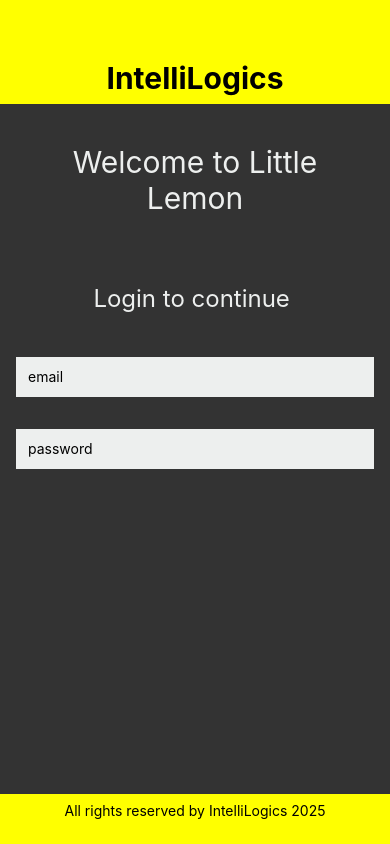
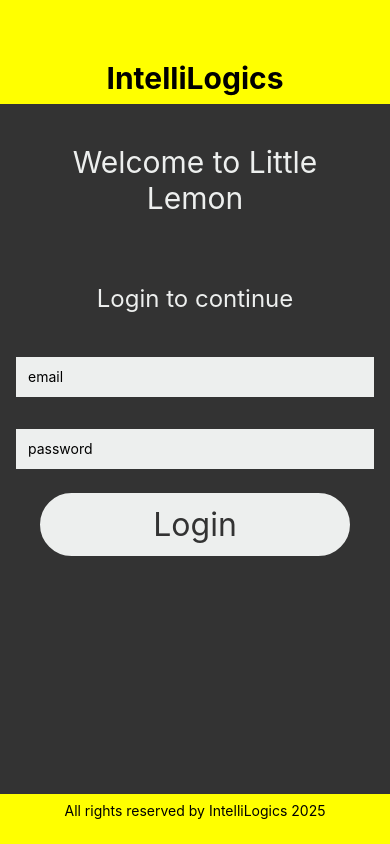
Before and after one commit to abidroid/ReactNativeApp1, a React Native app: screen / in a window 390 px wide. Built offline with nearby package versions, Linux system fonts and the light colour scheme.

Commit message:
Pressable

```diff
--- a/pages/LoginPage.js
+++ b/pages/LoginPage.js
@@ -1,34 +1,51 @@
 
 import React from 'react';
-import { ScrollView, Text, StyleSheet, TextInput } from 'react-native';
+import { ScrollView, Text, StyleSheet, TextInput, Pressable, Alert } from 'react-native';
 
 const LoginPage = () => {
 
     const [email, onChangeEmail] = React.useState('');
     const [password, onChangePassword] = React.useState('');
 
+    const [loggedIn, setLoggIn] = React.useState(false);
     return (
         <ScrollView style={styles.container}
-        keyboardDismissMode='on-drag'
+            keyboardDismissMode='on-drag'
         >
             <Text style={styles.headerText}>Welcome to Little Lemon</Text>
-            <Text style={styles.regularText}>Login to continue </Text>
 
-            <TextInput
+
+            <Text style={styles.regularText}>
+
+                {loggedIn ? 'You are logged in' : 'Login to continue'}
+            </Text>
+
+            {!loggedIn && <TextInput
                 style={styles.input}
                 placeholder='email'
                 onChangeText={onChangeEmail}
                 keyboardType='email-address'
                 value={email}
-            />
+            />}
 
-            <TextInput
+
+            {!loggedIn && <TextInput
                 style={styles.input}
                 placeholder='password'
                 onChangeText={onChangePassword}
                 secureTextEntry={true}
                 value={password}
-            />
+            />}
+
+            <Pressable style={styles.button}
+                onPress={() => {
+                    setLoggIn(!loggedIn);
+                }}
+            >
+                <Text style={styles.buttonText}>
+                    {loggedIn ? 'Logout' : 'Login'}
+                </Text>
+            </Pressable>
         </ScrollView>
     );
 }
@@ -55,6 +72,22 @@ const styles = StyleSheet.create({
         height: 40,
         padding: 12,
         margin: 16,
-    }
+    },
+
+    button: {
+        fontSize: 22,
+        padding: 10,
+        marginVertical: 8,
+        margin: 40,
+        backgroundColor: '#EDEFEE',
+        borderColor: '#EDEFEE',
+        borderWidth: 2,
+        borderRadius: 48
+    },
+    buttonText: {
+        color: '#333333',
+        textAlign: 'center',
+        fontSize: 32,
+    },
 });
 export default LoginPage;
```
